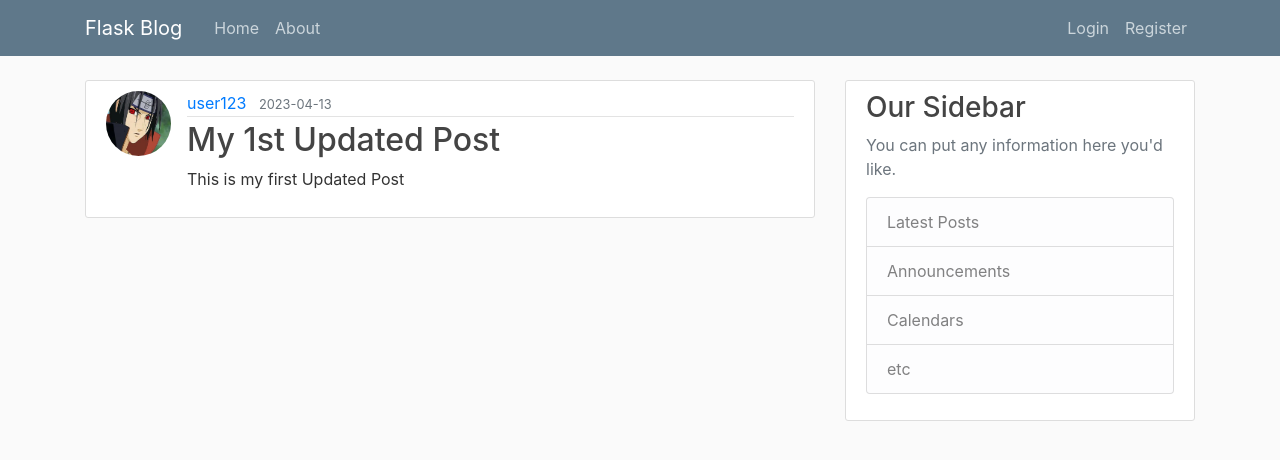
After one commit to nagapavan9/FlaskBlogWebsite, a Flask app: page /post/1 in a window 1280 px wide. The commit adds this page. Shown: the top 460 px of the page. Run offline with Flask 3, Linux system fonts and the light colour scheme; some libraries are stand-ins or nearby versions.

Commit message:
Create, Update, Delete Posts
Create, Update, Delete Posts

```diff
--- a/flaskblog/routes.py
+++ b/flaskblog/routes.py
@@ -1,32 +1,17 @@
 import secrets
 import os
 from PIL import Image
-from flask import render_template, url_for, flash, redirect, request
+from flask import render_template, url_for, flash, redirect, request, abort
 from flaskblog import app, db, bcrypt
-from flaskblog.forms import RegistrationForm, LoginForm, UpdateAccountForm
+from flaskblog.forms import RegistrationForm, LoginForm, UpdateAccountForm, PostForm
 from flaskblog.models import User, Post
 from flask_login import login_user, current_user, logout_user, login_required
 
 
-posts = [
-    {
-        'author': 'Naga Pavan',
-        'title': 'Blog Past 1',
-        'content': 'first post content',
-        'date_posted': 'April 03, 2023'
-    },
-    {
-        'author': 'KTS Srinivas',
-        'title': 'Blog Past 2',
-        'content': 'second post content',
-        'date_posted': 'April 04, 2023'
-    }
-
-]
-
 @app.route("/")
 @app.route("/home")
 def home():
+    posts = Post.query.all()
     return render_template('Home.html', posts=posts)
 
 #This will route the About page
@@ -103,3 +88,51 @@ def account():
         form.email.data = current_user.email
     image_file = url_for('static', filename='profile_pics/' + current_user.image_file)
     return render_template('account.html', title='Account', image_file=image_file, form=form)
+
+@app.route("/post/new", methods = ['GET','POST'])
+@login_required
+def new_post():
+    form = PostForm()
+    if form.validate_on_submit():
+        post = Post(title=form.title.data, content=form.content.data, author=current_user)
+        db.session.add(post)
+        db.session.commit()
+        flash('Your post has been created!', 'success')
+        return redirect(url_for('home'))
+    return render_template('create_post.html', title='New Post', form=form, legend='New Post')
+
+@app.route("/post/<int:post_id>")
+def post(post_id):
+    post = Post.query.get_or_404(post_id)
+    return render_template('post.html', title=post.title, post=post)
+
+@app.route("/post/<int:post_id>/update", methods = ['GET','POST'])
+@login_required
+def update_post(post_id):
+    post = Post.query.get_or_404(post_id)
+    if post.author != current_user:
+        # 403 is a http response for FORBIDDEN route
+        abort(403)
+    form = PostForm()
+    if form.validate_on_submit():
+        post.title = form.title.data
+        post.content = form.content.data
+        db.session.commit()
+        flash('Your post has been updated!', 'success')
+        return redirect(url_for('post', post_id=post.id))
+    elif request.method == 'GET':
+        form.title.data = post.title
+        form.content.data = post.content
+    return render_template('create_post.html', title='Update Post', form=form, legend='Update Post')
+
+@app.route("/post/<int:post_id>/delete", methods = ['POST'])
+@login_required
+def delete_post(post_id):
+    post = Post.query.get_or_404(post_id)
+    if post.author != current_user:
+        # 403 is a http response for FORBIDDEN route
+        abort(403)
+    db.session.delete(post)
+    db.session.commit()
+    flash('Your post has been deleted', 'success')
+    return redirect(url_for('home'))
--- a/flaskblog/templates/layout.html
+++ b/flaskblog/templates/layout.html
@@ -33,6 +33,7 @@
             <div class="navbar-nav">
               {% if current_user.is_authenticated %}
                 <a class="nav-item nav-link" href="{{ url_for('account') }}">Account</a>
+                <a class="nav-item nav-link" href="{{ url_for('new_post') }}">New Post</a>
                 <a class="nav-item nav-link" href="{{ url_for('logout') }}">Logout</a>
               {% else %}
                 <a class="nav-item nav-link" href="{{ url_for('login') }}">Login</a>
--- /dev/null
+++ b/flaskblog/templates/post.html
@@ -0,0 +1,41 @@
+{% extends "layout.html" %}
+{% block content %}
+  <article class="media content-section">
+    <img class='rounded-circle article-img'
+         src="{{ url_for('static', filename='profile_pics/' + post.author.image_file) }}">
+    <div class="media-body">
+      <div class="article-metadata">
+        <a class="mr-2" href="#">{{ post.author.username }}</a>
+        <small class="text-muted">{{ post.date_posted.strftime('%Y-%m-%d') }}</small>
+      </div>
+      <h2 class="article-title">{{ post.title }}</h2>
+      <p class="article-content">{{ post.content }}</p>
+      {% if post.author == current_user %}
+        <div>
+          <a class="btn btn-secondary btn-sm mt-1 mb-1" href="{{ url_for('update_post', post_id=post.id) }}">Update</a>
+          <button type="button" class="btn btn-danger btn-sm m-1" data-toggle="modal" data-target="#deleteModal">Delete</button>
+        </div>
+      {% endif %}
+    </div>
+  </article>
+<!-- Modal -->
+  <div class="modal fade" id="deleteModal" tabindex="-1" role="dialog" aria-labelledby="deleteModalLabel"
+       aria-hidden="true">
+    <div class="modal-dialog" role="document">
+      <div class="modal-content">
+        <div class="modal-header">
+          <h5 class="modal-title" id="deleteModalLabel">Delete Post?</h5>
+          <button type="button" class="close" data-dismiss="modal" aria-label="Close">
+            <span aria-hidden="true">&times;</span>
+          </button>
+        </div>
+        <div class="modal-footer">
+          <button type="button" class="btn btn-secondary" data-dismiss="modal">Close</button>
+          <form action="{{ url_for('delete_post', post_id=post.id) }}" method="POST">
+            <input type="submit" class="btn btn-danger" value="Delete">
+          </form>
+        </div>
+      </div>
+    </div>
+  </div>
+{% endblock content %}
```
Also changed, not shown: flaskblog/forms.py (+6 -1 lines), flaskblog/templates/Home.html (+4 -3 lines), flaskblog/templates/create_post.html (added, +40 -0 lines), flaskblog/templates/login.html (+6 -6 lines), flaskblog/static/profile_pics/124871384b5b8683.jpg (added), flaskblog/static/profile_pics/5870f65265ae7556.jpg (added), flaskblog/static/profile_pics/746cd83905020174.jpg (added), flaskblog/static/profile_pics/a719302f31fb210b.jpg (added), flaskblog/static/profile_pics/b27f1a1524e32513.jpg (added), flaskblog/static/profile_pics/fb25a0509c80afe0.jpg (added), instance/site.db.
